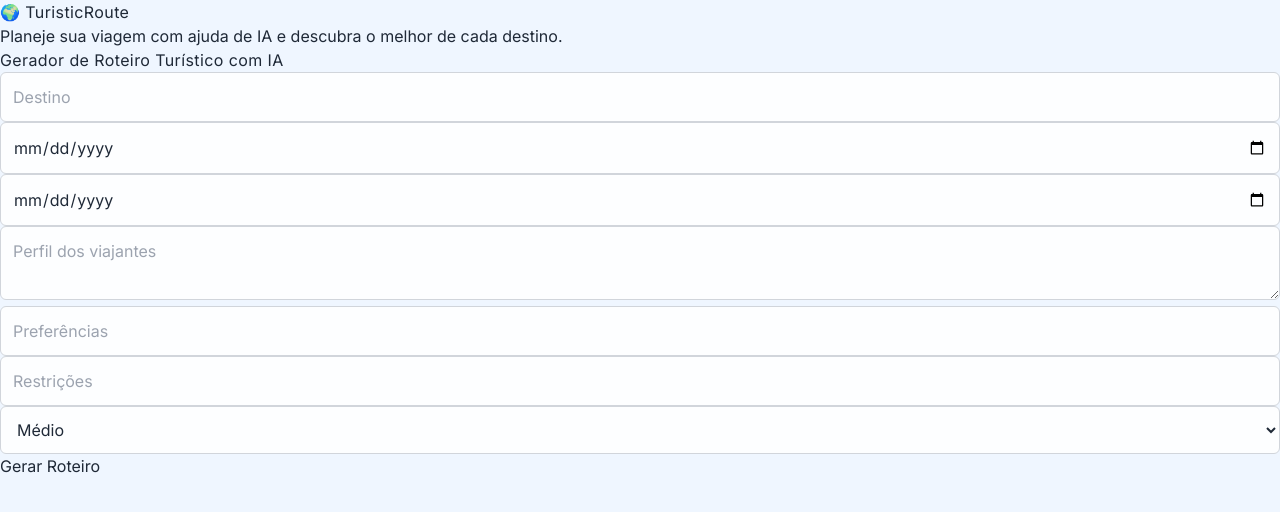
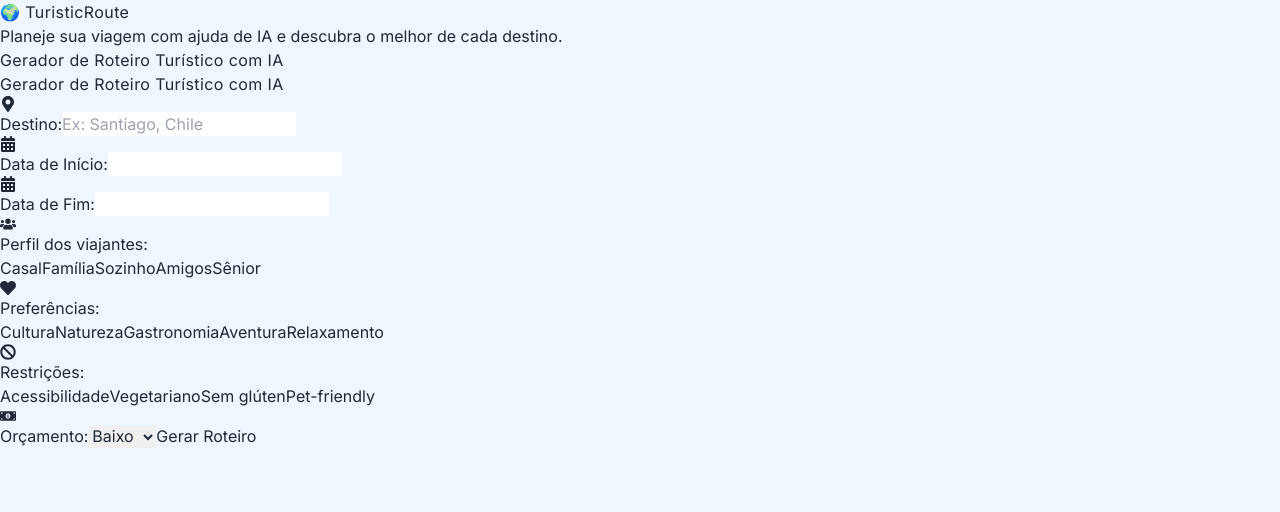
Before and after one commit to alvesgeorge/routeIA2, a React (Vite) app: page / in a window 1280 px wide. Shown: the top 512 px of the page. Built offline with nearby package versions, Linux system fonts and the light colour scheme.

Commit message:
Update Formulario.jsx

```diff
--- a/src/components/Formulario.jsx
+++ b/src/components/Formulario.jsx
@@ -1,66 +1,75 @@
-import React, { useState } from 'react';
+import { useState } from 'react'
+import { FaMapMarkerAlt, FaUsers, FaHeart, FaBan, FaMoneyBillAlt, FaCalendarAlt } from 'react-icons/fa'
+import DatePicker from 'react-datepicker'
+import 'react-datepicker/dist/react-datepicker.css'
 
-export default function Formulario({ onResultado }) {
-  const [dados, setDados] = useState({
-    destino: '',
-    dataInicio: '',
-    dataFim: '',
-    perfil: '',
-    preferencias: '',
-    orcamento: 'médio',
-    restricoes: '',
-  });
-
-  const [carregando, setCarregando] = useState(false);
-
-  async function handleSubmit(e) {
-    e.preventDefault();
-    setCarregando(true);
-
-    try {
-      const response = await fetch('/api/gerar-roteiro', {
-        method: 'POST',
-        headers: { 'Content-Type': 'application/json' },
-        body: JSON.stringify(dados)
-      });
-
-      const res = await response.json();
-      onResultado(res);
-    } catch (error) {
-      console.error('Erro ao gerar roteiro:', error);
-    }
-
-    setCarregando(false);
-  }
-
-  function atualizarCampo(e) {
-    const { name, value } = e.target;
-    setDados(prev => ({ ...prev, [name]: value }));
-  }
+export default function Formulario() {
+  const [dataInicio, setDataInicio] = useState(null)
+  const [dataFim, setDataFim] = useState(null)
 
   return (
-    <form
-      onSubmit={handleSubmit}
-      className="backdrop-blur bg-white/70 p-6 rounded-2xl shadow-xl space-y-4"
-    >
-      <input name="destino" placeholder="Destino" value={dados.destino} onChange={atualizarCampo} className="input" />
-      <input type="date" name="dataInicio" value={dados.dataInicio} onChange={atualizarCampo} className="input" />
-      <input type="date" name="dataFim" value={dados.dataFim} onChange={atualizarCampo} className="input" />
-      <textarea name="perfil" placeholder="Perfil dos viajantes" value={dados.perfil} onChange={atualizarCampo} className="input" />
-      <input name="preferencias" placeholder="Preferências" value={dados.preferencias} onChange={atualizarCampo} className="input" />
-      <input name="restricoes" placeholder="Restrições" value={dados.restricoes} onChange={atualizarCampo} className="input" />
-      <select name="orcamento" value={dados.orcamento} onChange={atualizarCampo} className="input">
-        <option value="baixo">Baixo</option>
-        <option value="médio">Médio</option>
-        <option value="alto">Alto</option>
-      </select>
-      <button
-        type="submit"
-        disabled={carregando}
-        className="w-full bg-blue-600 text-white py-2 rounded-lg font-semibold hover:bg-blue-700 transition"
-      >
-        {carregando ? 'Gerando...' : 'Gerar Roteiro'}
-      </button>
-    </form>
-  );
+    <div className="form-container glass">
+      <h1>Gerador de Roteiro Turístico com IA</h1>
+      <form className="formulario">
+        <label>
+          <FaMapMarkerAlt /> Destino:
+          <input type="text" placeholder="Ex: Santiago, Chile" />
+        </label>
+
+        <label>
+          <FaCalendarAlt /> Data de Início:
+          <DatePicker selected={dataInicio} onChange={(date) => setDataInicio(date)} dateFormat="dd/MM/yyyy" />
+        </label>
+
+        <label>
+          <FaCalendarAlt /> Data de Fim:
+          <DatePicker selected={dataFim} onChange={(date) => setDataFim(date)} dateFormat="dd/MM/yyyy" />
+        </label>
+
+ <label>
+          <FaUsers /> Perfil dos viajantes:
+          <div className="perfil-opcoes">
+            {['Casal', 'Família', 'Sozinho', 'Amigos', 'Sênior'].map((p) => (
+              <button type="button" className="perfil-btn" key={p}>
+                {p}
+              </button>
+            ))}
+          </div>
+        </label>
+
+        <label>
+          <FaHeart /> Preferências:
+          <div className="icone-selecao">
+            {['Cultura', 'Natureza', 'Gastronomia', 'Aventura', 'Relaxamento'].map((item) => (
+              <button type="button" className="icone-btn" key={item}>
+                {item}
+              </button>
+            ))}
+          </div>
+        </label>
+
+        <label>
+          <FaBan /> Restrições:
+          <div className="icone-selecao">
+            {['Acessibilidade', 'Vegetariano', 'Sem glúten', 'Pet-friendly'].map((item) => (
+              <button type="button" className="icone-btn restricao" key={item}>
+                {item}
+              </button>
+            ))}
+          </div>
+        </label>
+
+        <label>
+          <FaMoneyBillAlt /> Orçamento:
+          <select>
+            <option value="baixo">Baixo</option>
+            <option value="médio">Médio</option>
+            <option value="alto">Alto</option>
+          </select>
+        </label>
+
+        <button type="submit" className="btn-enviar">Gerar Roteiro</button>
+      </form>
+    </div>
+  )
 }
```
